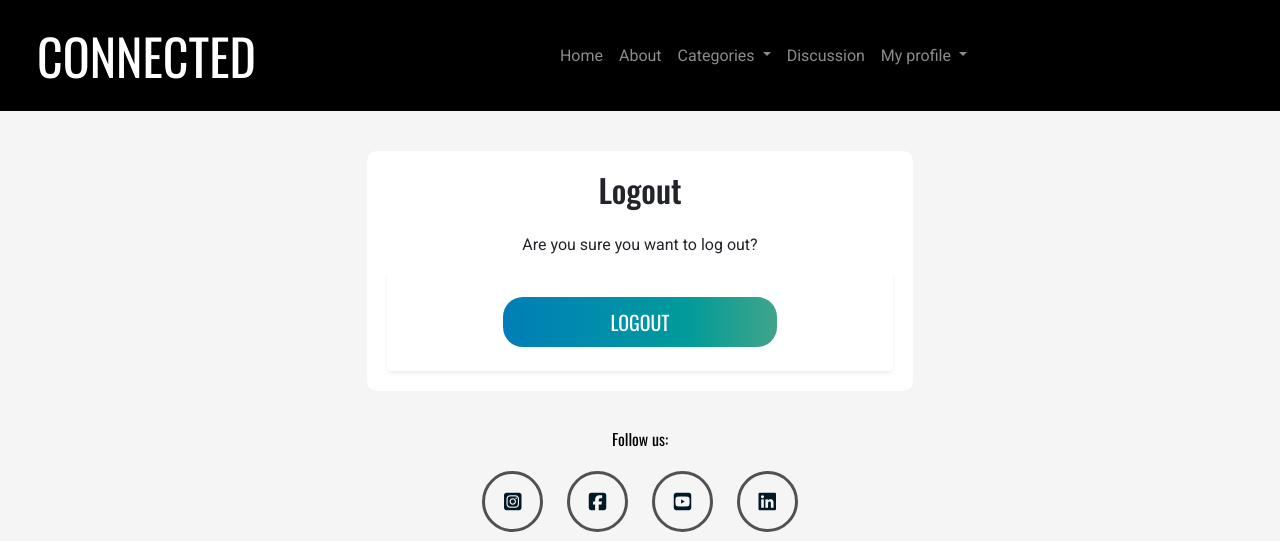
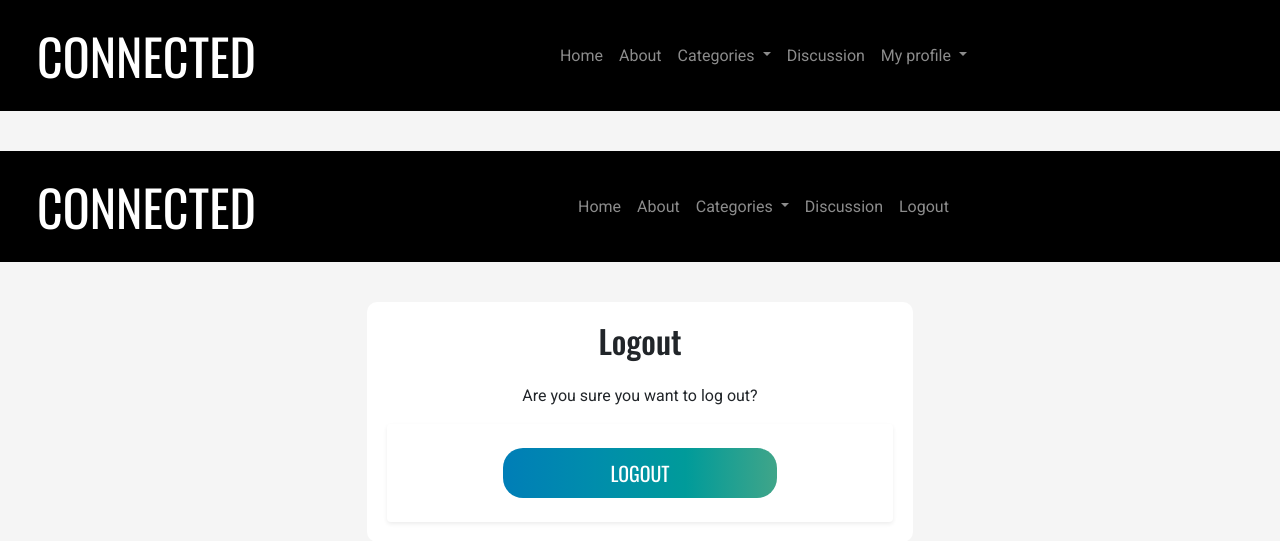
Before and after one commit to tildeholmqvist/connected, a Django app: page /accounts/logout/ in a window 1280 px wide. Shown: the top 541 px of the page. Run offline with Django 4.2, Linux system fonts and the light colour scheme; the visitor is signed in with stand-in values (Sample User, id 1); some libraries are stand-ins or nearby versions.

Commit message:
changing the logout template to get the navbar working properly

```diff
--- a/templates/account/logout.html
+++ b/templates/account/logout.html
@@ -1,10 +1,53 @@
-<!-- templates/account/logout.html -->
 {% extends "base.html" %}
 
 {% block page_title %}
 {% endblock %}
 
 {% block page_content %}
+<header>
+    <nav class="navbar navbar-expand-md me-2 navbar-dark">
+        <div class="container-fluid">
+            <a class="navbar-brand brand-name-link home-link" href="{% url 'home' %}">
+                <span class="brand-name">Connected</span>
+            </a>
+            <button class="navbar-toggler" type="button" data-bs-toggle="collapse" data-bs-target="#navbarText"
+                    aria-controls="navbarText" aria-expanded="false" aria-label="Toggle navigation">
+                <span class="navbar-toggler-icon"></span>
+            </button>
+            <div class="collapse navbar-collapse justify-content-center" id="navbarText">
+                <ul class="navbar-nav">
+                    <li class="nav-item">
+                        <a class="nav-link" aria-current="page" href="{% url 'home' %}">Home</a>
+                    </li>
+                    <li class="nav-item">
+                        <a class="nav-link" aria-current="page" href="{% url 'about' %}">About</a>
+                    </li>
+                    <li class="nav-item dropdown">
+                        <a class="nav-link dropdown-toggle" href="#" id="navbarDropdown" role="button"
+                           data-bs-toggle="dropdown" aria-expanded="false">
+                            Categories
+                        </a>
+                        <ul class="dropdown-menu" aria-labelledby="navbarDropdown">
+                            {% for category in categories %}
+                                <li>
+                                    <a class="dropdown-item"
+                                       href="{% url 'blog_category' category.name %}">{{ category.name }}</a>
+                                </li>
+                            {% endfor %}
+                        </ul>
+                    </li>
+                    <li class="nav-item">
+                        <a class="nav-link" href="{% url 'discussion_list' %}">Discussion</a>
+                    </li>
+                    <li class="nav-item">
+                        <a class="nav-link" href="{% url 'account_logout' %}">Logout</a>
+                    </li>
+                </ul>
+            </div>
+        </div>
+    </nav>
+</header>
+
 <section class="h-100 gradient-form">
   <div class="container">
     <div class="row justify-content-center align-items-center">
```
Also changed, not shown: README.md, discussion/views.py (line endings or trailing spaces), profilepage/views.py (line endings or trailing spaces).
